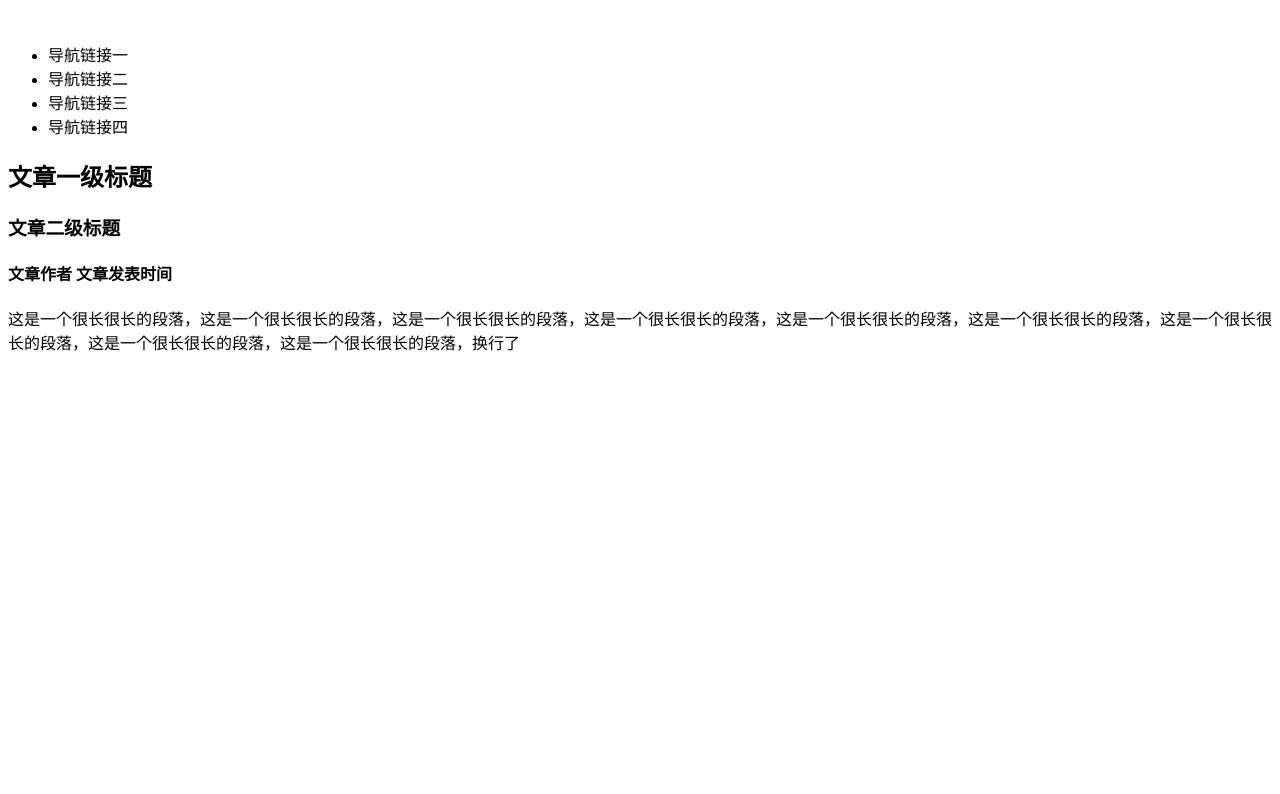
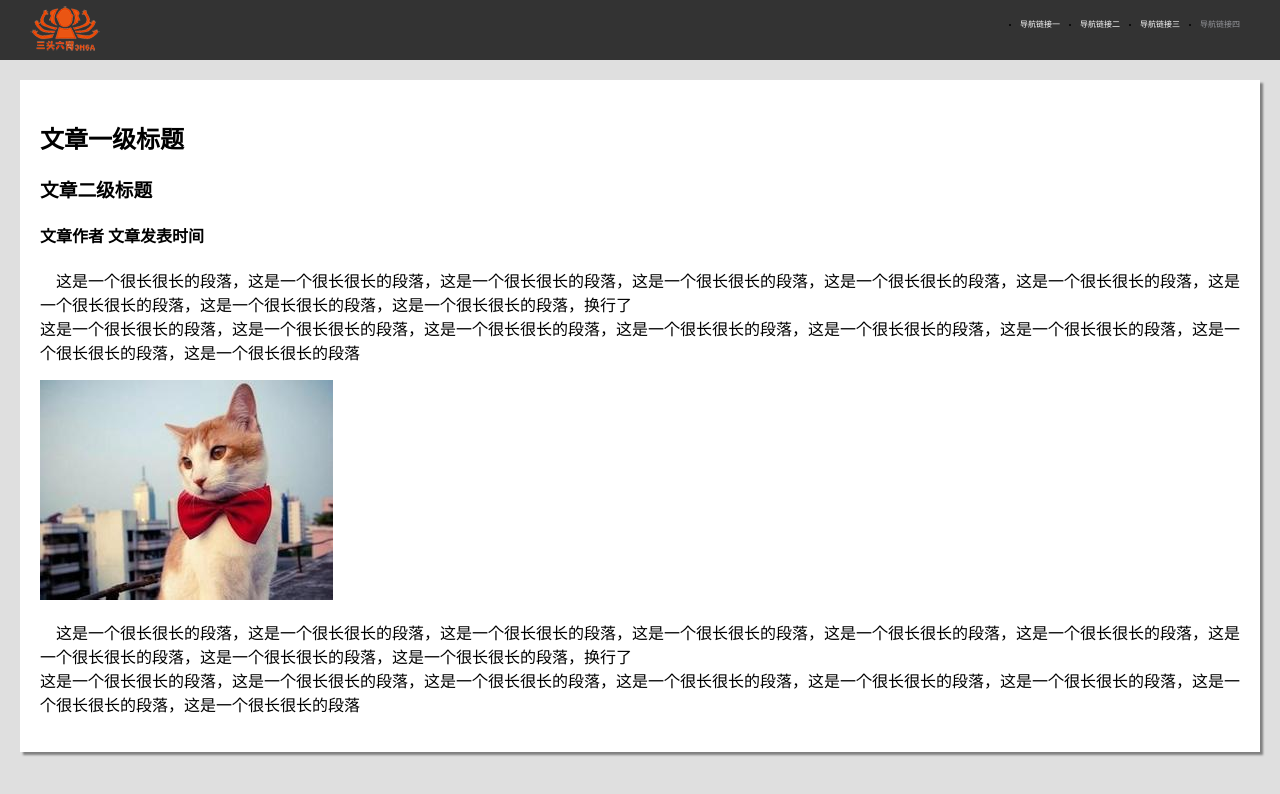
Before and after one commit to alpinus/3h6a, a plain HTML site: page Baidu-IFE-Spring2016/step01/task002/dongcai/index.html in a window 1280 px wide. Drawn offline with Linux system fonts and the light colour scheme.

Commit message:
task02 add

```diff
--- /dev/null
+++ b/Baidu-IFE-Spring2016/step01/task002/dongcai/css/style.css
@@ -0,0 +1,46 @@
+body{
+    margin: 0;
+    padding: 0;
+    background: #dfdfdf;
+}
+.nav{
+    background: #333333;
+    color: white;
+    height: 60px;
+
+}
+.nav .logo{
+    position: relative;
+    margin-left: 30px;
+    float: left;
+}
+.nav ul{
+    float: right;
+    display: inline;
+    margin-right: 20px;
+    margin-top: 10px;
+    position: relative;
+}
+.nav li{
+    float: left;
+    margin-right: 20px;
+    font-size: 0.5em;
+    color: black;
+}
+.nav li p{
+    color: white;
+}
+.nav .active{
+    color: #95969b;
+}
+.artical-list{
+    background: #dfdfdf;
+}
+.artical{
+    margin: 20px;
+    padding: 20px;
+    background: white;
+    box-shadow: 3px 3px 2px gray;
+    -moz-box-shadow:3px 3px 2px gray;
+    -webkit-box-shadow:3px 3px 2px gray;
+}
--- a/Baidu-IFE-Spring2016/step01/task002/dongcai/index.html
+++ b/Baidu-IFE-Spring2016/step01/task002/dongcai/index.html
@@ -3,15 +3,16 @@
 	<head>
 		<meta charset="utf-8" />
 		<title></title>
+        <link href="css/style.css" type="text/css" rel="stylesheet"/>
 	</head>
 	<body>
        <div class="nav">
-           <div class="logo"><img/></div>
+           <div class="logo"><img src="images/logo.png"/></div>
            <ul>
-               <li>导航链接一</li>
-                <li>导航链接二</li>
-                <li>导航链接三</li>
-                <li>导航链接四</li>
+               <li><p>导航链接一</p></li>
+                <li><p>导航链接二</p></li>
+                <li><p>导航链接三</p></li>
+                <li><p class="active">导航链接四</p></li>
            </ul>
         </div>
         <div class="artical-list">
@@ -19,7 +20,9 @@
                 <h2>文章一级标题</h2>
                 <h3>文章二级标题</h3>
                 <h4>文章作者 文章发表时间</h4>
-                <p>这是一个很长很长的段落，这是一个很长很长的段落，这是一个很长很长的段落，这是一个很长很长的段落，这是一个很长很长的段落，这是一个很长很长的段落，这是一个很长很长的段落，这是一个很长很长的段落，这是一个很长很长的段落，换行了<br></p>
+                <p>&nbsp;&nbsp;&nbsp;&nbsp;这是一个很长很长的段落，这是一个很长很长的段落，这是一个很长很长的段落，这是一个很长很长的段落，这是一个很长很长的段落，这是一个很长很长的段落，这是一个很长很长的段落，这是一个很长很长的段落，这是一个很长很长的段落，换行了<br>这是一个很长很长的段落，这是一个很长很长的段落，这是一个很长很长的段落，这是一个很长很长的段落，这是一个很长很长的段落，这是一个很长很长的段落，这是一个很长很长的段落，这是一个很长很长的段落</p>
+                <img src="images/pic1.jpg"/>
+                 <p>&nbsp;&nbsp;&nbsp;&nbsp;这是一个很长很长的段落，这是一个很长很长的段落，这是一个很长很长的段落，这是一个很长很长的段落，这是一个很长很长的段落，这是一个很长很长的段落，这是一个很长很长的段落，这是一个很长很长的段落，这是一个很长很长的段落，换行了<br>这是一个很长很长的段落，这是一个很长很长的段落，这是一个很长很长的段落，这是一个很长很长的段落，这是一个很长很长的段落，这是一个很长很长的段落，这是一个很长很长的段落，这是一个很长很长的段落</p>
             </div>
         </div>
 	</body>
```
Also changed, not shown: Baidu-IFE-Spring2016/step01/task002/dongcai/images/logo.png (added).
